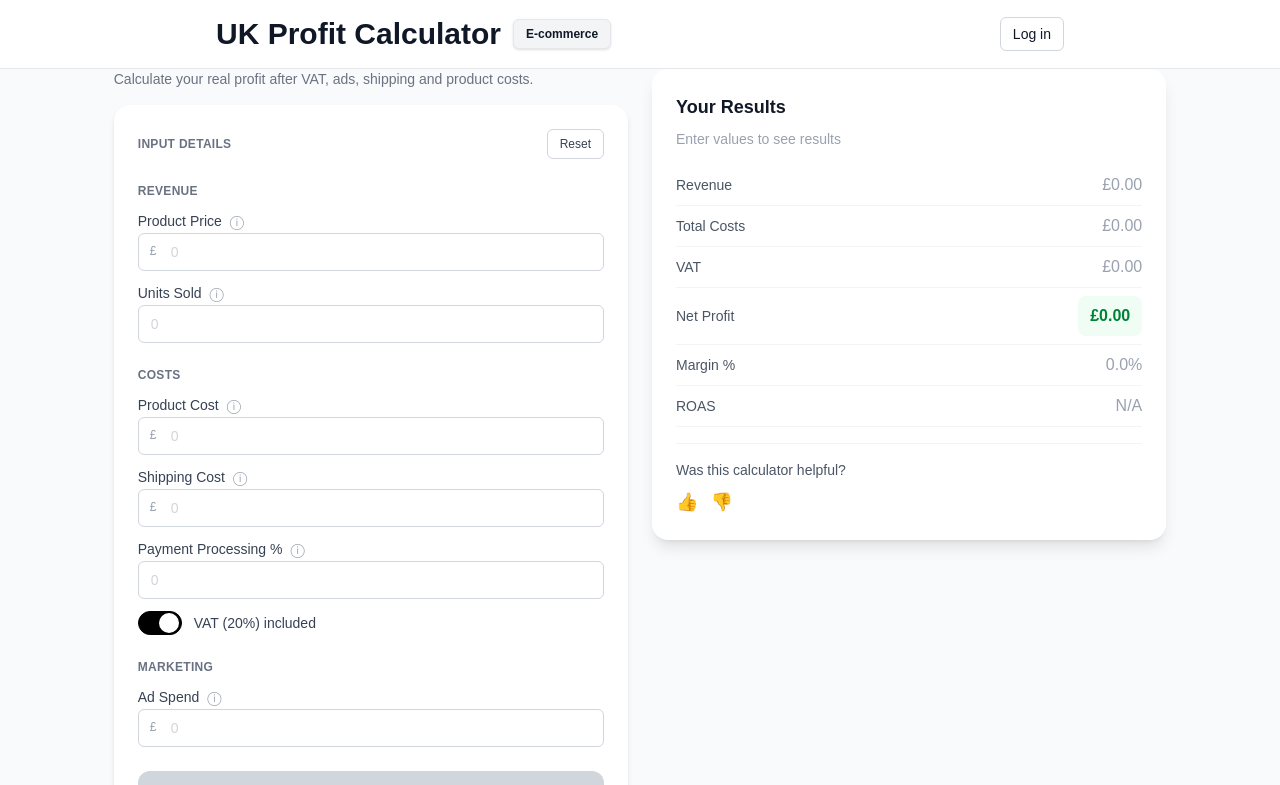
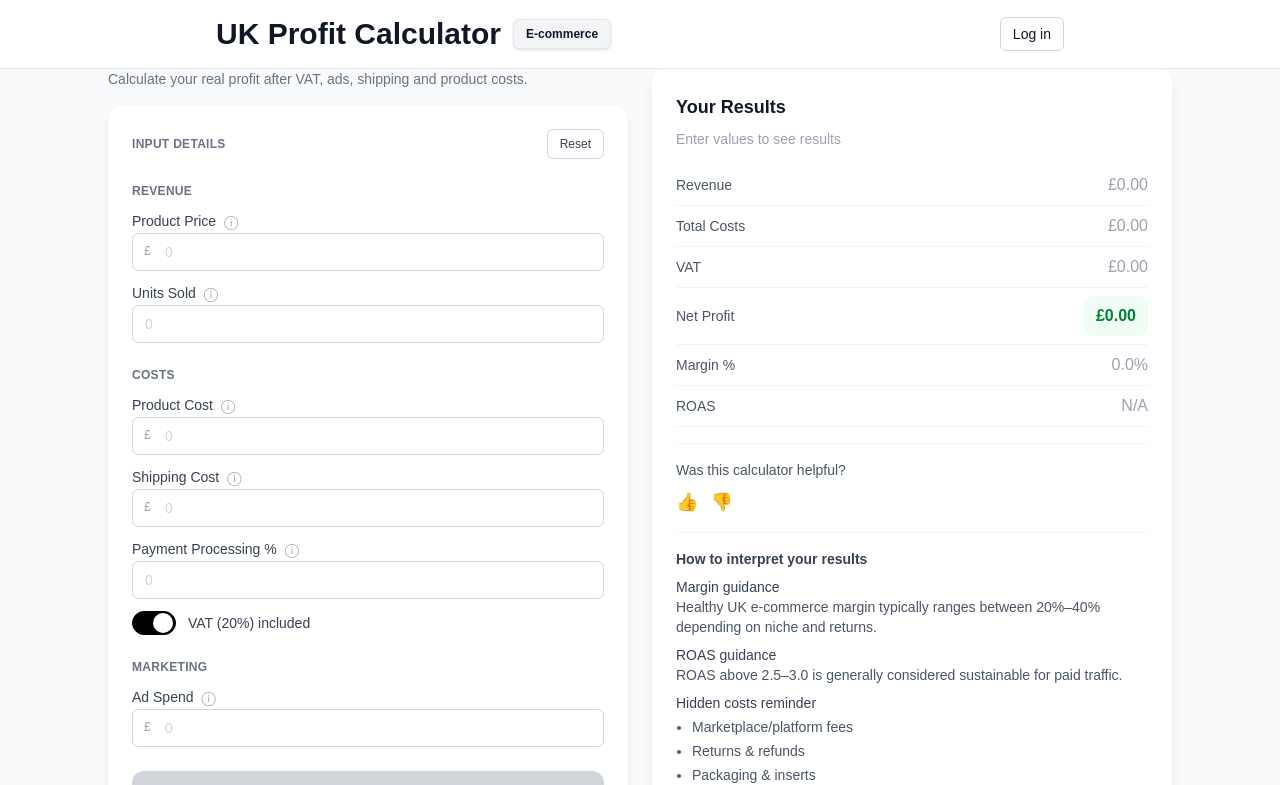
Before and after one commit to NZR138/saas-calculator, a Next.js app: page /calculator in a window 1280 px wide. Shown: the top 785 px of the page. Built offline with nearby package versions, Linux system fonts and the light colour scheme.

Commit message:
Remove header navigation and restore right-column interpretation block

```diff
--- a/app/components/CalculatorCard.tsx
+++ b/app/components/CalculatorCard.tsx
@@ -219,6 +219,33 @@ export default function CalculatorCard() {
               </button>
             </div>
           </div>
+
+          <div className="border-t border-gray-100 pt-4 text-sm text-gray-600">
+            <p className="font-semibold text-gray-700">How to interpret your results</p>
+            <div className="mt-2 space-y-2">
+              <div>
+                <p className="font-medium text-gray-700">Margin guidance</p>
+                <p>
+                  Healthy UK e-commerce margin typically ranges between 20%–40% depending on niche and returns.
+                </p>
+              </div>
+              <div>
+                <p className="font-medium text-gray-700">ROAS guidance</p>
+                <p>
+                  ROAS above 2.5–3.0 is generally considered sustainable for paid traffic.
+                </p>
+              </div>
+              <div>
+                <p className="font-medium text-gray-700">Hidden costs reminder</p>
+                <ul className="mt-1 list-disc pl-4 space-y-1">
+                  <li>Marketplace/platform fees</li>
+                  <li>Returns & refunds</li>
+                  <li>Packaging & inserts</li>
+                  <li>Customer support time</li>
+                </ul>
+              </div>
+            </div>
+          </div>
         </div>
       </div>
 
--- a/app/components/Header.tsx
+++ b/app/components/Header.tsx
@@ -1,6 +1,5 @@
 "use client";
 
-import Link from "next/link";
 export default function Header() {
   const handleLogin = () => {
     // Store demo user in localStorage
@@ -13,9 +12,9 @@ export default function Header() {
     <header className="border-b border-gray-200 bg-white">
       <div className="max-w-4xl mx-auto px-4 py-4 sm:px-6 flex items-center justify-between gap-4">
         <div className="flex items-center gap-3">
-          <Link href="/" className="text-3xl font-bold text-gray-900 hover:text-gray-700">
+          <h1 className="text-3xl font-bold text-gray-900">
             UK Profit Calculator
-          </Link>
+          </h1>
           <div className="flex items-center gap-2">
             <button
               type="button"
```
